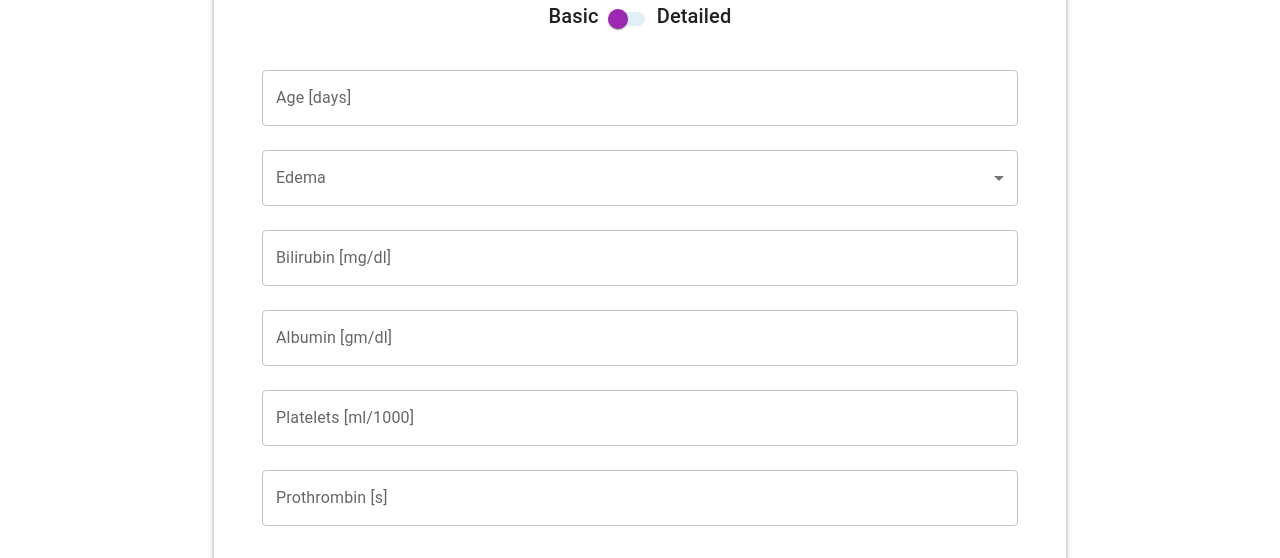
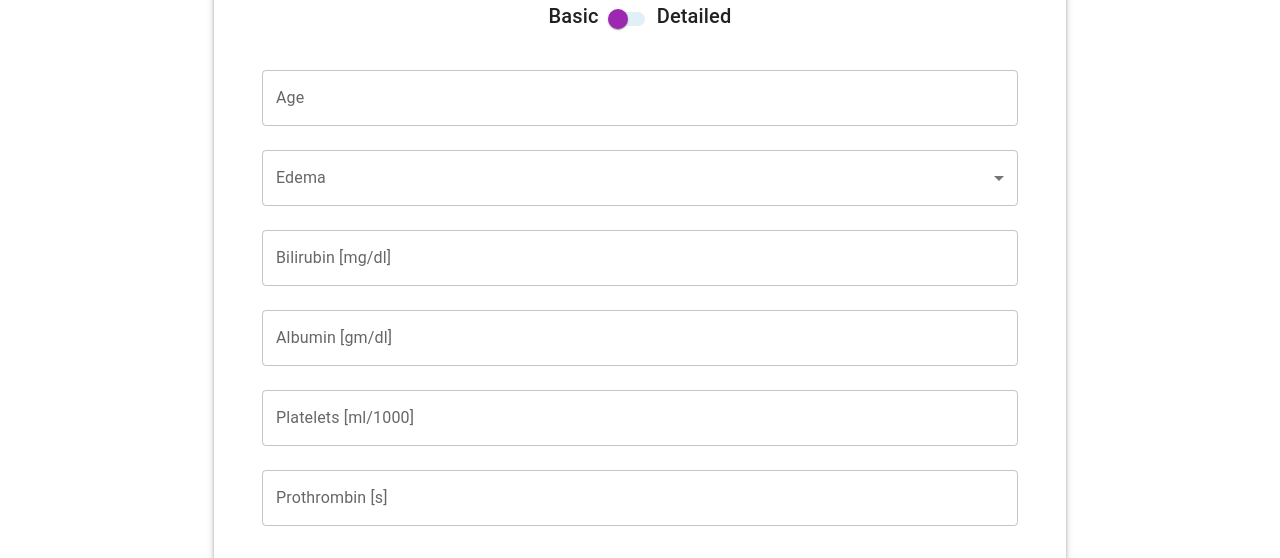
Before and after one commit to Szymon-Stasiak/liver-necrosis-app-ui, a React (Vite) app: page /check-stage in a window 1280 px wide. Shown: the part 242-800 px from the top of the page. Built offline with nearby package versions, Linux system fonts and the light colour scheme.

Commit message:
changed input forms

```diff
--- a/src/app/pages/CheckStage.tsx
+++ b/src/app/pages/CheckStage.tsx
@@ -11,17 +11,17 @@ import {
     MenuItem,
     Tooltip
 } from '@mui/material';
-import {useTheme} from "@mui/material/styles";
-import {useState} from "react";
-import {sendBasicRequest, sendDetailedRequest} from "../components/RequestSenders/RequestSenders";
-import {useNavigate} from "react-router-dom";
-import {ROUTES} from "../utils/ROUTES";
-import {useApiResponse} from "../ContexProvider";
+import { useTheme } from "@mui/material/styles";
+import { useState } from "react";
+import { sendBasicRequest, sendDetailedRequest } from "../components/RequestSenders/RequestSenders";
+import { useNavigate } from "react-router-dom";
+import { ROUTES } from "../utils/ROUTES";
+import { useApiResponse } from "../ContexProvider";
 
 interface Field {
     label: string;
     type: "number" | "select";
-    options?: number[];
+    options?: (number | string)[];
 }
 
 export default function CheckStage() {
@@ -31,49 +31,48 @@ export default function CheckStage() {
     const navigate = useNavigate();
     const { setApiResponse } = useApiResponse();
 
-
-
     const basicFields: Field[] = [
-        {label: "Age [days]", type: "number"},
-        {label: "Edema", type: "select", options: [0, 1, 2]},
-        {label: "Bilirubin [mg/dl]", type: "number"},
-        {label: "Albumin [gm/dl]", type: "number"},
-        {label: "Platelets [ml/1000]", type: "number"},
-        {label: "Prothrombin [s]", type: "number"}
+        { label: "Age", type: "number" },
+        { label: "Edema", type: "select", options: ["Yes", "No", "Yes but no diuretics"] },
+        { label: "Bilirubin [mg/dl]", type: "number" },
+        { label: "Albumin [gm/dl]", type: "number" },
+        { label: "Platelets [ml/1000]", type: "number" },
+        { label: "Prothrombin [s]", type: "number" }
     ];
 
     const detailedFields: Field[] = [
-        {label: "Age [days]", type: "number"},
-        {label: "Ascites", type: "select", options: [0, 1]},
-        {label: "Hepatomegaly", type: "select", options: [0, 1, 2]},
-        {label: "Spiders", type: "select", options: [0, 1]},
-        {label: "Edema", type: "select", options: [0, 1, 2]},
-        {label: "Bilirubin [mg/dl]", type: "number"},
-        {label: "Cholesterol [mg/dl]", type: "number"},
-        {label: "Albumin [gm/dl]", type: "number"},
-        {label: "Copper [ug/day]", type: "number"},
-        {label: "Platelets [ml/1000]", type: "number"},
-        {label: "Prothrombin [s]", type: "number"}
+        { label: "Age", type: "number" },
+        { label: "Ascites", type: "select", options: ["Yes", "No"] },
+        { label: "Hepatomegaly", type: "select", options: ["Yes", "No"] },
+        { label: "Spiders", type: "select", options: ["Yes", "No"]  },
+        { label: "Edema", type: "select", options: ["Yes", "No", "Yes but no diuretics"] },
+        { label: "Bilirubin [mg/dl]", type: "number" },
+        { label: "Cholesterol [mg/dl]", type: "number" },
+        { label: "Albumin [gm/dl]", type: "number" },
+        { label: "Copper [ug/day]", type: "number" },
+        { label: "Platelets [ml/1000]", type: "number" },
+        { label: "Prothrombin [s]", type: "number" }
     ];
 
     const fields: Field[] = isDetailed ? detailedFields : basicFields;
+
     const [inputValues, setInputValues] = useState<Record<string, string | number>>(
-        () => Object.assign({}, ...fields.map((f: Field) => ({[f.label]: ""})))
+        () => Object.assign({}, ...fields.map((f: Field) => ({ [f.label]: "" })))
     );
+
     const [errors, setErrors] = useState<Record<string, boolean>>(
-        () => Object.assign({}, ...fields.map((f: Field) => ({[f.label]: false})))
+        () => Object.assign({}, ...fields.map((f: Field) => ({ [f.label]: false })))
     );
 
     const handleSwitchChange = (event: React.ChangeEvent<HTMLInputElement>) => {
         setIsDetailed(event.target.checked);
-        setInputValues(Object.assign({}, ...((event.target.checked ? detailedFields : basicFields).map((f: Field) => ({[f.label]: ""})))));
-        setErrors(Object.assign({}, ...((event.target.checked ? detailedFields : basicFields).map((f: Field) => ({[f.label]: false})))));
+        setInputValues(Object.assign({}, ...((event.target.checked ? detailedFields : basicFields).map((f: Field) => ({ [f.label]: "" })))));
+        setErrors(Object.assign({}, ...((event.target.checked ? detailedFields : basicFields).map((f: Field) => ({ [f.label]: false })))));
     };
 
     const handleInputChange = (label: string, value: string | number) => {
-        setInputValues(prev => ({...prev, [label]: value === "" ? "" : value}));
-        setErrors(prev => ({...prev, [label]: value === ""}));
-
+        setInputValues(prev => ({ ...prev, [label]: value }));
+        setErrors(prev => ({ ...prev, [label]: value === "" }));
     };
 
     // @ts-ignore
@@ -82,30 +81,28 @@ export default function CheckStage() {
     const handleCheckClick = () => {
         console.log('Checking with data:', inputValues);
 
-        if(isDetailed) {
+        if (isDetailed) {
             sendDetailedRequest(inputValues).then((response) => {
                 setApiResponse(response);
                 navigate(ROUTES.RESULT);
             });
-        }else {
+        } else {
             sendBasicRequest(inputValues).then((response) => {
                 setApiResponse(response);
                 navigate(ROUTES.RESULT);
             });
         }
-
     };
 
-
     return (
-        <Container maxWidth="md" sx={{textAlign: "left", mt: 5, bgcolor: theme.palette.background.default}}>
-            <Card sx={{p: 4, boxShadow: 4, bgcolor: theme.palette.background.paper}}>
+        <Container maxWidth="md" sx={{ textAlign: "left", mt: 5, bgcolor: theme.palette.background.default }}>
+            <Card sx={{ p: 4, boxShadow: 4, bgcolor: theme.palette.background.paper }}>
                 <CardContent>
-                    <Typography variant="h4" component="h2" sx={{marginBottom: 3}}>
+                    <Typography variant="h4" component="h2" sx={{ marginBottom: 3 }}>
                         What are your lab results?
                     </Typography>
 
-                    <Box sx={{display: 'flex', justifyContent: 'center', marginBottom: 4}}>
+                    <Box sx={{ display: 'flex', justifyContent: 'center', marginBottom: 4 }}>
                         <Typography variant="h6">Basic</Typography>
                         <Switch
                             checked={isDetailed}
@@ -127,7 +124,8 @@ export default function CheckStage() {
                         />
                         <Typography variant="h6">Detailed</Typography>
                     </Box>
-                    <Box sx={{display: 'flex', flexDirection: 'column', gap: 3}}>
+
+                    <Box sx={{ display: 'flex', flexDirection: 'column', gap: 3 }}>
                         {fields.map((field, index) => (
                             field.type === "select" ? (
                                 <TextField
@@ -135,7 +133,7 @@ export default function CheckStage() {
                                     select
                                     label={field.label}
                                     value={inputValues[field.label]}
-                                    onChange={(e) => handleInputChange(field.label, Number(e.target.value))}
+                                    onChange={(e) => handleInputChange(field.label, e.target.value)}
                                     fullWidth
                                     error={errors[field.label]}
                                     helperText={errors[field.label] ? "This field is required" : ""}
@@ -160,7 +158,7 @@ export default function CheckStage() {
                         ))}
                     </Box>
 
-                    <Box onMouseEnter={() => {setIsHovered(true);}} onMouseLeave={() => {setIsHovered(false);}} sx={{marginTop: 4, display: 'flex', justifyContent: 'center'}}>
+                    <Box onMouseEnter={() => { setIsHovered(true); }} onMouseLeave={() => { setIsHovered(false); }} sx={{ marginTop: 4, display: 'flex', justifyContent: 'center' }}>
                         <Tooltip
                             title="All fields are required"
                             open={!isFormValid && isHovered}
@@ -169,9 +167,8 @@ export default function CheckStage() {
                             <Button
                                 variant="contained"
                                 color="primary"
-                                sx={{mt: 3, py: 2, px: 4, fontSize: "1.2rem", width: "100%"}}
+                                sx={{ mt: 3, py: 2, px: 4, fontSize: "1.2rem", width: "100%" }}
                                 onClick={handleCheckClick}
-
                                 disabled={!isFormValid}
                             >
                                 Check your stage
```
